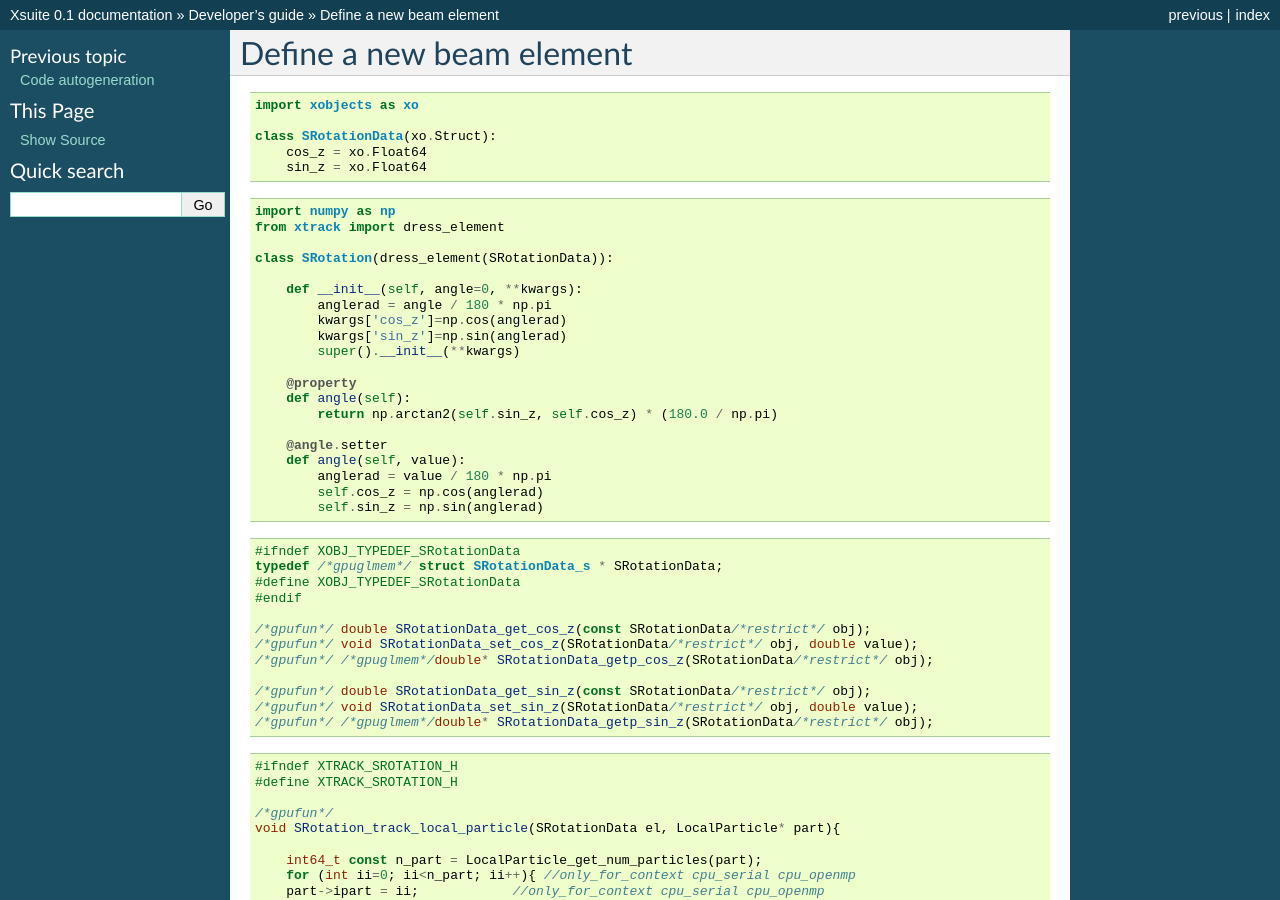
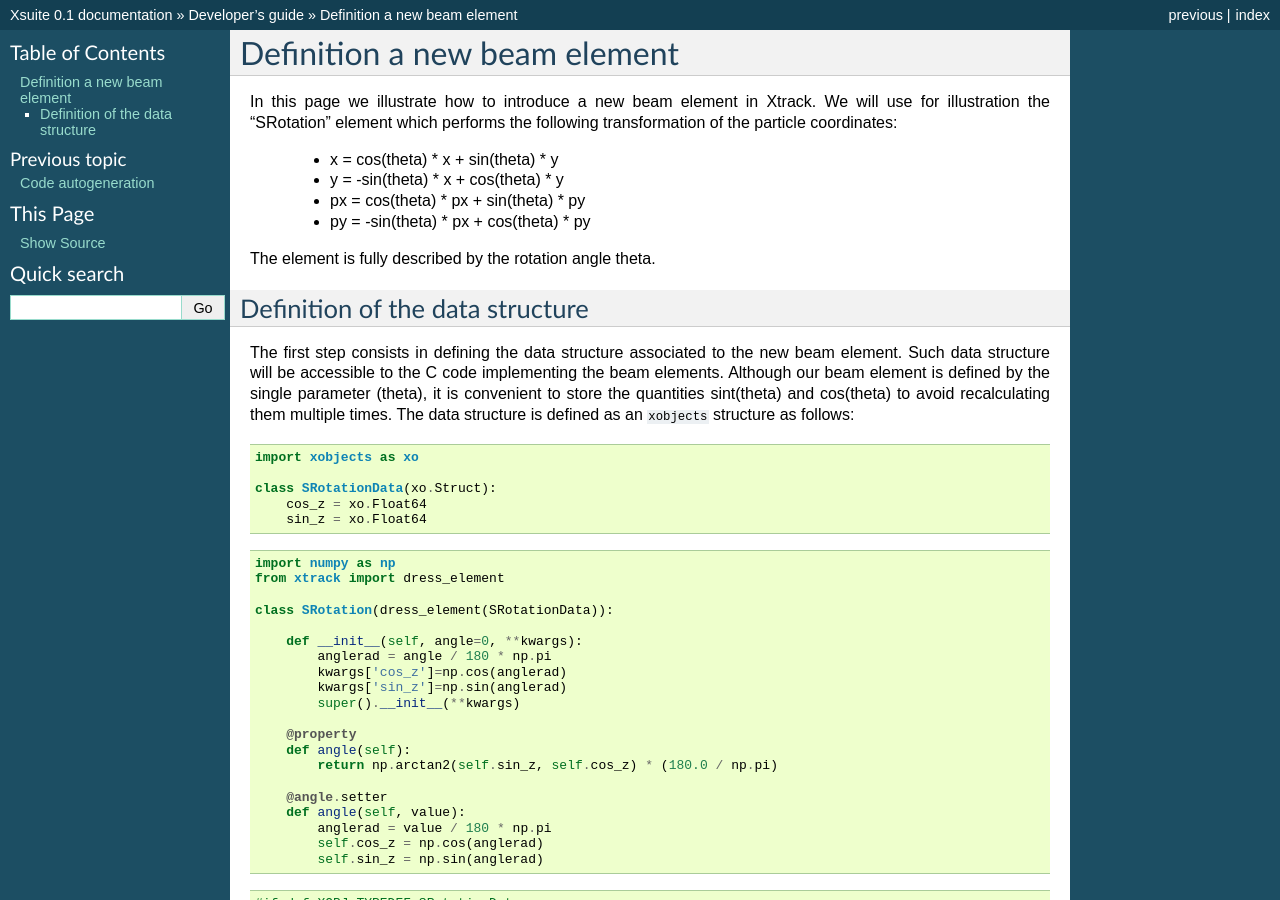
Before and after one commit to xsuite/xsuite, a Sphinx documentation site: the page built from docs/newbeamelement.rst, in a window 1280 px wide and 900 px high. Built offline with Sphinx 7.4.7, drawn with Linux system fonts in a browser that asks for light colours; some of the changed text lies outside the part shown.

Commit message:
Quick push

```diff
--- a/docs/newbeamelement.rst
+++ b/docs/newbeamelement.rst
@@ -1,6 +1,24 @@
-=========================
-Define a new beam element
-=========================
+=============================
+Definition a new beam element
+=============================
+
+In this page we illustrate how to introduce a new beam element in Xtrack.
+We will use for illustration the "SRotation" element which performs the following transformation of the particle coordinates:
+
+ - x  =  cos(theta) * x + sin(theta) * y
+ - y  = -sin(theta) * x + cos(theta) * y
+ - px  =  cos(theta) * px + sin(theta) * py
+ - py  = -sin(theta) * px + cos(theta) * py
+
+The element is fully described by the rotation angle theta.
+
+
+Definition of the data structure
+================================
+
+The first step consists in defining the data structure associated to the new beam element. Such data structure will be accessible to the C code implementing the beam elements.
+Although our beam element is defined by the single parameter (theta), it is convenient to store the quantities sint(theta) and cos(theta) to avoid recalculating them multiple times.
+The data structure is defined as an ``xobjects`` structure as follows:
 
 .. code-block:: python
 
```
